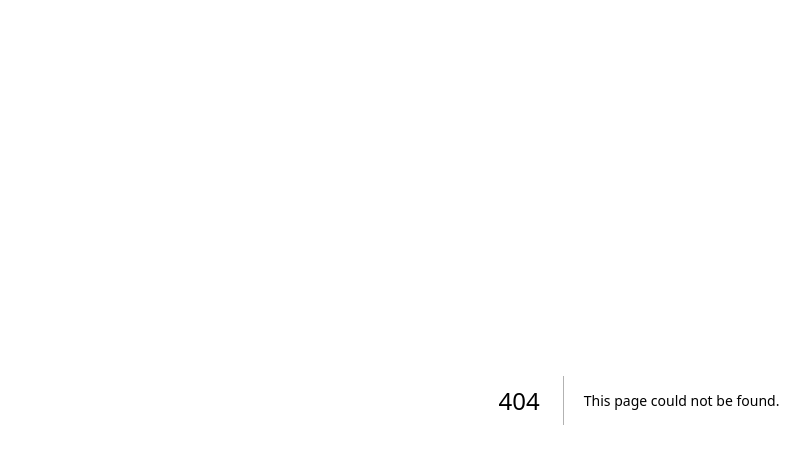
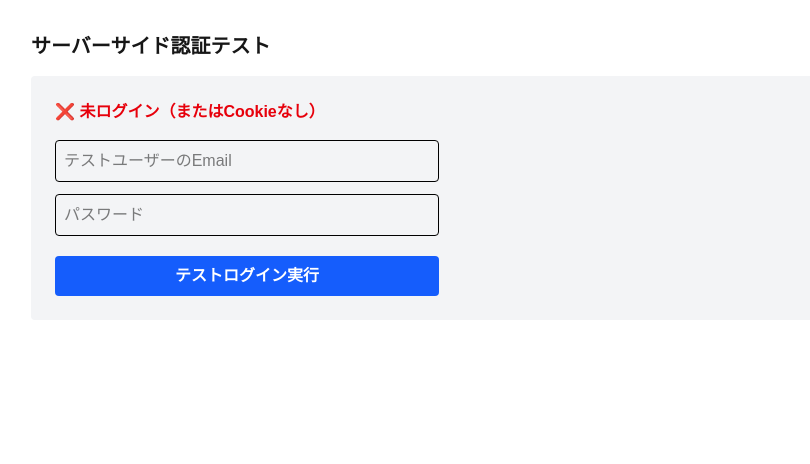
Before and after one commit to TeamGarnet2026/carrip, a Next.js app in the folder carrip/: page /test-auth in a window 1280 px wide. Before the commit this address had no page. Shown: the top 464 px of the page, without its empty margins (1-811 px from the left). Built offline with nearby package versions, Linux system fonts and the light colour scheme; no server answers.

Commit message:
BEテスト用データ挿入

```diff
--- /dev/null
+++ b/carrip/app/test-auth/page.tsx
@@ -0,0 +1,76 @@
+// app/test-auth/page.tsx
+import { createClient } from '@/utils/supabase/server'
+import { redirect } from 'next/navigation'
+
+export default async function TestAuthPage() {
+  const supabase = await createClient()
+
+  // サーバー側でセッション情報を取得
+  const { data: { user } } = await supabase.auth.getUser()
+
+  // ログイン用の Server Action
+  const login = async (formData: FormData) => {
+    'use server'
+    const email = formData.get('email') as string
+    const password = formData.get('password') as string
+    const supabase = await createClient()
+
+    const { error } = await supabase.auth.signInWithPassword({ email, password })
+    if (error) console.error('ログイン失敗:', error.message)
+
+    // 成功・失敗に関わらずページをリロードして状態を更新
+    redirect('/test-auth')
+  }
+
+  // ログアウト用の Server Action
+  const logout = async () => {
+    'use server'
+    const supabase = await createClient()
+    await supabase.auth.signOut()
+    redirect('/test-auth')
+  }
+
+  return (
+    <main className="p-8">
+      <h1 className="text-xl font-bold mb-4">サーバーサイド認証テスト</h1>
+
+      {user ? (
+        <div className="bg-green-100 p-4 rounded text-green-800">
+          <p>✅ ログイン成功（Cookieにセッションが保存されました）</p>
+          <p className="mt-2">ユーザーID: <strong>{user.id}</strong></p>
+          <p>メール: {user.email}</p>
+
+          <form action={logout} className="mt-4">
+            <button type="submit" className="bg-red-500 text-white px-4 py-2 rounded font-bold">
+              ログアウト
+            </button>
+          </form>
+        </div>
+      ) : (
+        <div className="bg-gray-100 p-6 rounded">
+          <p className="text-red-600 font-bold mb-4">❌ 未ログイン（またはCookieなし）</p>
+
+          <form action={login} className="flex flex-col gap-3 max-w-sm">
+            <input
+              type="email"
+              name="email"
+              placeholder="テストユーザーのEmail"
+              className="border p-2 rounded text-black"
+              required
+            />
+            <input
+              type="password"
+              name="password"
+              placeholder="パスワード"
+              className="border p-2 rounded text-black"
+              required
+            />
+            <button type="submit" className="bg-blue-600 text-white px-4 py-2 rounded font-bold mt-2">
+              テストログイン実行
+            </button>
+          </form>
+        </div>
+      )}
+    </main>
+  )
+}
```
